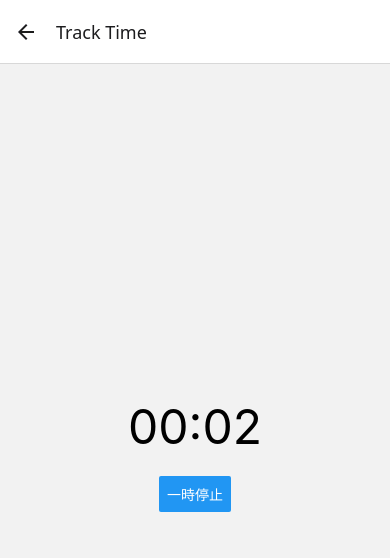
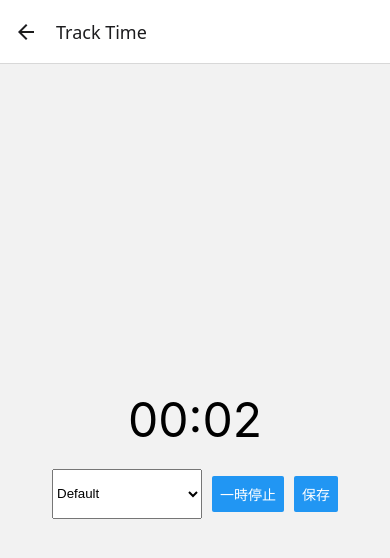
Before and after one commit to will-sans/TimeTracker, a React Native app: screen /Timer in a window 390 px wide. Both pictures are taken after a click on the button "開始". Shown: the top 558 px of the page. Built offline with nearby package versions, Linux system fonts and the light colour scheme.

Commit message:
Refine TimerScreen with improved state management and functionality

```diff
--- a/package.json
+++ b/package.json
@@ -13,6 +13,7 @@
      "dependencies": {
           "@expo/vector-icons": "^14.1.0",
           "@react-native-async-storage/async-storage": "2.1.2",
+          "@react-native-picker/picker": "^2.11.1",
           "@react-navigation/native": "^7.1.12",
           "@react-navigation/native-stack": "^7.3.17",
           "date-fns": "^4.1.0",
--- a/src/screens/TimerScreen.tsx
+++ b/src/screens/TimerScreen.tsx
@@ -1,5 +1,6 @@
 import React, { useState, useEffect, useRef } from 'react';
 import { View, Text, Button, StyleSheet, Alert } from 'react-native';
+import { Picker } from '@react-native-picker/picker';
 import { useTranslation } from 'react-i18next';
 import AsyncStorage from '@react-native-async-storage/async-storage';
 import { getUserTimeZone, toUTC } from '../utils/dateUtils';
@@ -10,10 +11,14 @@ import React, { useState, useEffect, useRef } from 'react';
   const [isRunning, setIsRunning] = useState(false);
   const [minutes, setMinutes] = useState(0);
   const [seconds, setSeconds] = useState(0);
-       const [totalSeconds, setTotalSeconds] = useState(0);
-       const [startTime, setStartTime] = useState<Date | null>(null);
+  const [totalSeconds, setTotalSeconds] = useState(0); // 直接この値を更新するように変更
+  const [startTime, setStartTime] = useState<Date | null>(null); // 開始時間は参照用として保持
   const [userTimeZone, setUserTimeZone] = useState<string>('UTC');
-       const idCounter = useRef(0); // 代替ID生成
+  const [category, setCategory] = useState('Default');
+  const idCounter = useRef(0);
+
+  // useRefを使ってinterval IDを保持
+  const intervalRef = useRef<NodeJS.Timeout | null>(null);
 
   useEffect(() => {
     const loadTimeZone = async () => {
@@ -24,43 +29,68 @@ import React, { useState, useEffect, useRef } from 'react';
   }, []);
 
   useEffect(() => {
-         let interval: NodeJS.Timeout;
-         if (isRunning && startTime) {
-           interval = setInterval(() => {
-             const now = toUTC(new Date(), userTimeZone);
-             const diff = Math.floor((now.getTime() - startTime.getTime()) / 1000);
-             setTotalSeconds(diff);
-             setMinutes(Math.floor(diff / 60));
-             setSeconds(diff % 60);
-             console.log('Timer running:', { minutes, seconds, totalSeconds });
+    if (isRunning) {
+      // intervalRef.current がすでに設定されている場合はクリアしない（多重起動防止）
+      if (intervalRef.current) return;
+
+      intervalRef.current = setInterval(() => {
+        setTotalSeconds(prevTotalSeconds => prevTotalSeconds + 1); // 1秒ごとにtotalSecondsをインクリメント
       }, 1000);
+    } else {
+      // isRunning が false になったら interval をクリア
+      if (intervalRef.current) {
+        clearInterval(intervalRef.current);
+        intervalRef.current = null;
       }
+    }
+
+    // クリーンアップ関数
     return () => {
-           console.log('Cleaning up interval');
-           clearInterval(interval);
+      if (intervalRef.current) {
+        clearInterval(intervalRef.current);
+        intervalRef.current = null;
+      }
     };
-       }, [isRunning, startTime, userTimeZone]);
+  }, [isRunning]); // 依存配列から startTime を削除し、isRunning のみで制御
+
+  // totalSeconds の変更を minutes と seconds に反映する useEffect を追加
+  useEffect(() => {
+    setMinutes(Math.floor(totalSeconds / 60));
+    setSeconds(totalSeconds % 60);
+  }, [totalSeconds]);
 
   const startTimer = () => {
     setMinutes(0);
     setSeconds(0);
-         setTotalSeconds(0);
-         setStartTime(toUTC(new Date(), userTimeZone));
+    setTotalSeconds(0); // タイマー開始時にリセット
+    setStartTime(toUTC(new Date(), userTimeZone)); // 初回開始時間のみ記録
     setIsRunning(true);
   };
 
+  const pauseTimer = () => {
+    setIsRunning(false);
+  };
+
+  const resumeTimer = () => {
+    // startTime が null の場合は再開できない (まだ開始されていないか、完全に停止されている場合)
+    if (startTime) {
+      setIsRunning(true);
+    }
+  };
+
   const stopTimer = async () => {
-         if (!isRunning || !startTime) {
-           console.log('Stop attempted but timer not running or no start time');
+    // startTime が null の場合は何もしない
+    if (!startTime) {
+      console.log('Stop attempted but no start time');
       return;
     }
 
     console.log('Stopping timer, startTime:', startTime);
     const endTime = toUTC(new Date(), userTimeZone);
     const entry: TimeEntry = {
-           id: `${Date.now()}-${idCounter.current++}`, // 代替ID
-           time: totalSeconds,
-           category: 'Default',
+      id: `${Date.now()}-${idCounter.current++}`,
+      time: totalSeconds, // 最終的な totalSeconds を保存
+      category,
       date: endTime.toISOString(),
       timeZone: userTimeZone,
     };
@@ -72,18 +102,27 @@ import React, { useState, useEffect, useRef } from 'react';
       history.push(entry);
       await AsyncStorage.setItem('timeHistory', JSON.stringify(history));
       console.log('Time entry saved:', entry);
-           Alert.alert('成功', '時間が保存されました');
+      Alert.alert('成功', getSaveMessage(totalSeconds));
     } catch (error) {
       console.error('Failed to save time entry:', error);
       Alert.alert('エラー', '保存に失敗しました');
     } finally {
       console.log('Finally block executed');
       setIsRunning(false);
-           setStartTime(null);
+      setStartTime(null); // タイマーを完全に停止した場合は startTime をリセット
       setMinutes(0);
       setSeconds(0);
-           setTotalSeconds(0);
+      setTotalSeconds(0); // タイマーを完全に停止した場合は totalSeconds をリセット
     }
+  };
+
+  const getSaveMessage = (seconds: number) => {
+    const hours = Math.floor(seconds / 3600);
+    const minutes = Math.floor((seconds % 3600) / 60);
+    if (hours > 1) return `保存完了: ${hours}時間${minutes}分計測`;
+    if (hours === 1) return `保存完了: 1時間${minutes}分計測`;
+    if (minutes > 1) return `保存完了: ${minutes}分計測`;
+    return '保存完了: 短時間計測';
   };
 
   return (
@@ -92,10 +131,28 @@ import React, { useState, useEffect, useRef } from 'react';
         {t('timer', { minutes: minutes.toString().padStart(2, '0'), seconds: seconds.toString().padStart(2, '0') })}
       </Text>
       <View style={styles.buttonContainer}>
-           {!isRunning ? (
+        <Picker
+          selectedValue={category}
+          onValueChange={(itemValue: string) => setCategory(itemValue)}
+          style={styles.picker}
+        >
+          <Picker.Item label="Default" value="Default" />
+          <Picker.Item label="Work" value="Work" />
+          <Picker.Item label="Study" value="Study" />
+        </Picker>
+
+        {!isRunning && !startTime ? ( // タイマーが停止している初期状態
           <Button title={t('start')} onPress={startTimer} />
-           ) : (
-             <Button title={t('pause')} onPress={() => { stopTimer().catch(console.error); }} />
+        ) : !isRunning && startTime ? ( // タイマーが一時停止している状態
+          <>
+            <Button title={t('resume')} onPress={resumeTimer} />
+            <Button title={t('save')} onPress={() => { stopTimer().catch(console.error); }} />
+          </>
+        ) : ( // タイマーが実行中の状態
+          <>
+            <Button title={t('pause')} onPress={pauseTimer} />
+            <Button title={t('save')} onPress={() => { stopTimer().catch(console.error); }} />
+          </>
         )}
       </View>
     </View>
@@ -114,7 +171,12 @@ import React, { useState, useEffect, useRef } from 'react';
   },
   buttonContainer: {
     flexDirection: 'row',
+    alignItems: 'center',
     gap: 10,
+  },
+  picker: {
+    height: 50,
+    width: 150,
   },
 });
 
```
Also changed, not shown: 1 other file (tests, documents, lock files or other folders). Lines whose indentation alone changed are shown as unchanged.
